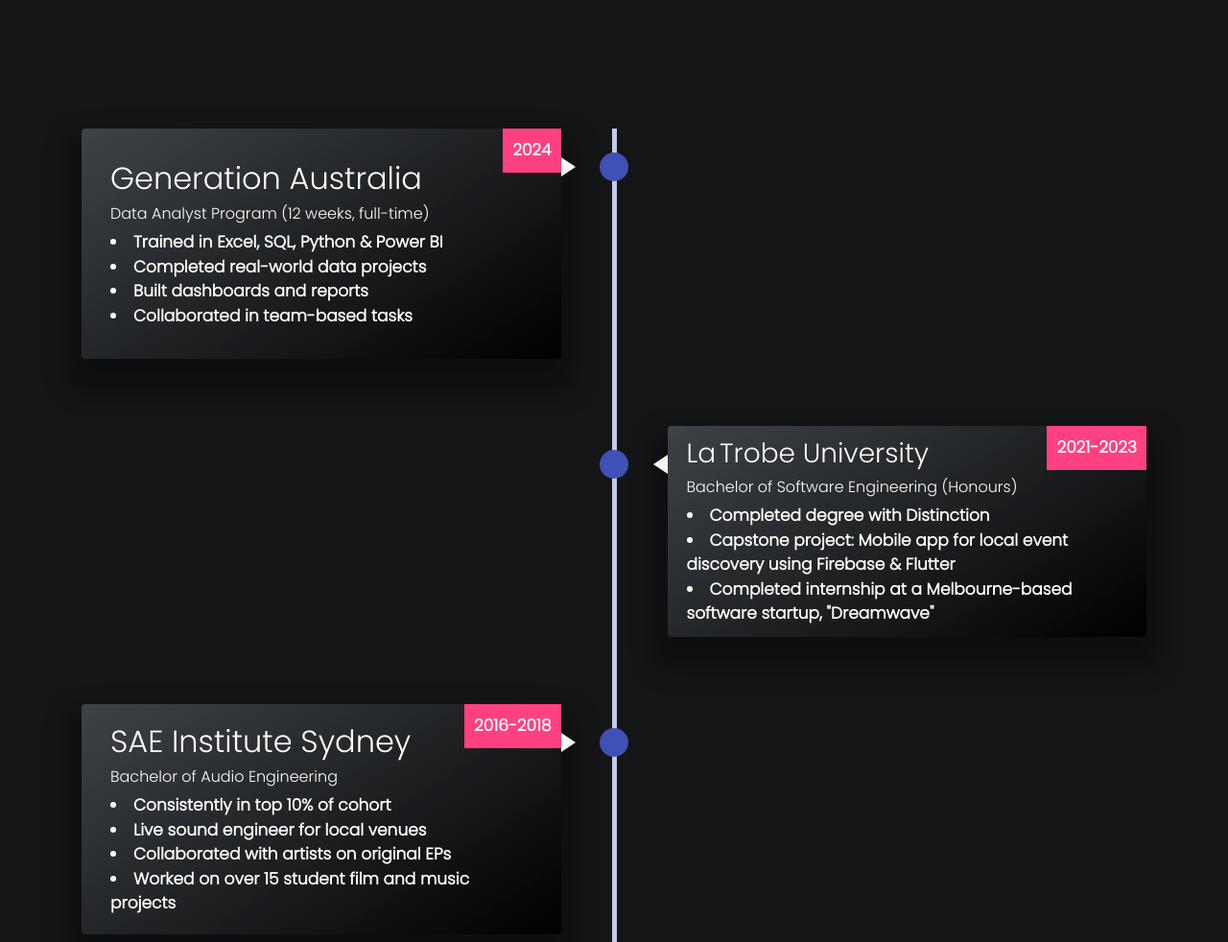
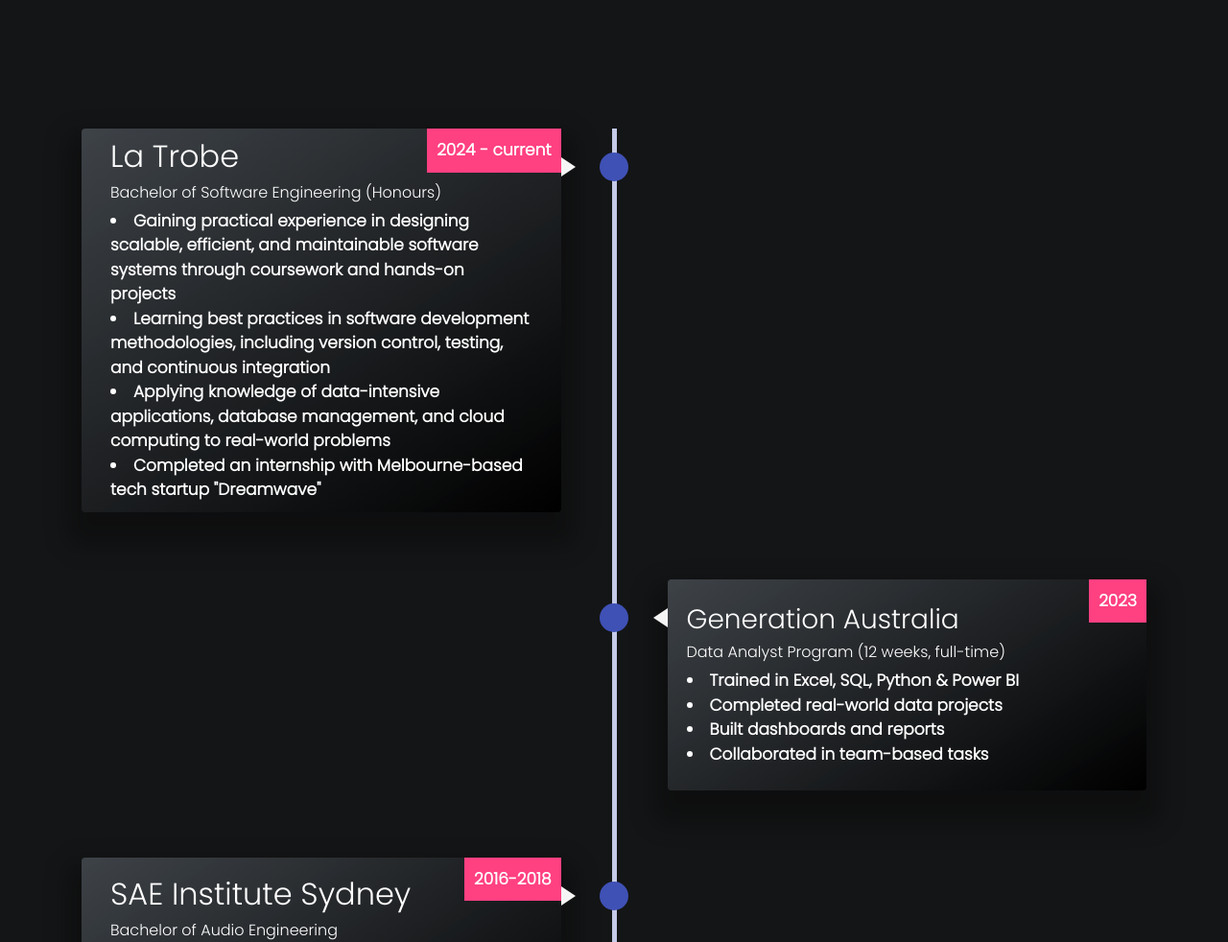
Before and after one commit to MPS-MPS-MPS/portfolio, a plain HTML site: page education.html in a window 1280 px wide. Shown: the part 1020-2002 px from the top of the page at 96% size. Drawn offline with nearby package versions, Linux system fonts and the light colour scheme; animation ran at ten frames a second; some icons are missing; files whose address does not match are found by name.

Commit message:
images added

```diff
--- a/education.html
+++ b/education.html
@@ -284,14 +284,14 @@
 
       <div class="timeline-content js--fadeInLeft">
         <div class="timeline-img-header" style="background-image: url('assets/images/education-page/edTimeline1.png'); background-repeat: no-repeat; background-size: auto;"></div>
-        <div class="date date1">2024</div>
+        <div class="date date1">2024 - current</div>
         <div>
-            <h2 class="timelineHeading">Generation Australia</h2>
-            <h6>Data Analyst Program (12 weeks, full-time)</h6>
-            <li>Trained in Excel, SQL, Python & Power BI</li>
-            <li>Completed real-world data projects</li>
-            <li>Built dashboards and reports</li>
-            <li>Collaborated in team-based tasks</li>
+            <h2 class="timelineHeading">La Trobe</h2>
+            <h6>Bachelor of Software Engineering (Honours)</h6>
+            <li>Gaining practical experience in designing scalable, efficient, and maintainable software systems through coursework and hands-on projects</li>
+            <li>Learning best practices in software development methodologies, including version control, testing, and continuous integration</li>
+            <li>Applying knowledge of data-intensive applications, database management, and cloud computing to real-world problems</li>
+            <li>Completed an internship with Melbourne-based tech startup "Dreamwave"</li>
         </div>
       </div>
    </div>
@@ -305,14 +305,14 @@
         <div>
             <div class="timeline-img-header" style="background-image: url('assets/images/education-page/edTimeline2.png'); background-repeat: no-repeat; background-size: auto; background-position: center top"></div>
         </div>
-        <div class="date date2">2021-2023</div>
+        <div class="date date2">2023</div>
         <div class="alignment">
-            <h3 class="timelineHeading2">La Trobe University</h3>
-            <h6>Bachelor of Software Engineering (Honours)</h6>
-            <li>Completed degree with Distinction</li>
-            <li>Capstone project: Mobile app for local event discovery using Firebase & Flutter</li>
-            <li>Completed internship at a Melbourne-based software startup, "Dreamwave"</li>
-
+            <h3 class="timelineHeading2">Generation Australia</h3>
+            <h6>Data Analyst Program (12 weeks, full-time)</h6>
+            <li>Trained in Excel, SQL, Python & Power BI</li>
+            <li>Completed real-world data projects</li>
+            <li>Built dashboards and reports</li>
+            <li>Collaborated in team-based tasks</li>
         </div>
       </div>
 
```
Also changed, not shown: assets/js/experience.js (+4 -4 lines), assets/images/experience-page/sg-fleet-logo.PNG (deleted), vercel.json (added), 1 other file.
